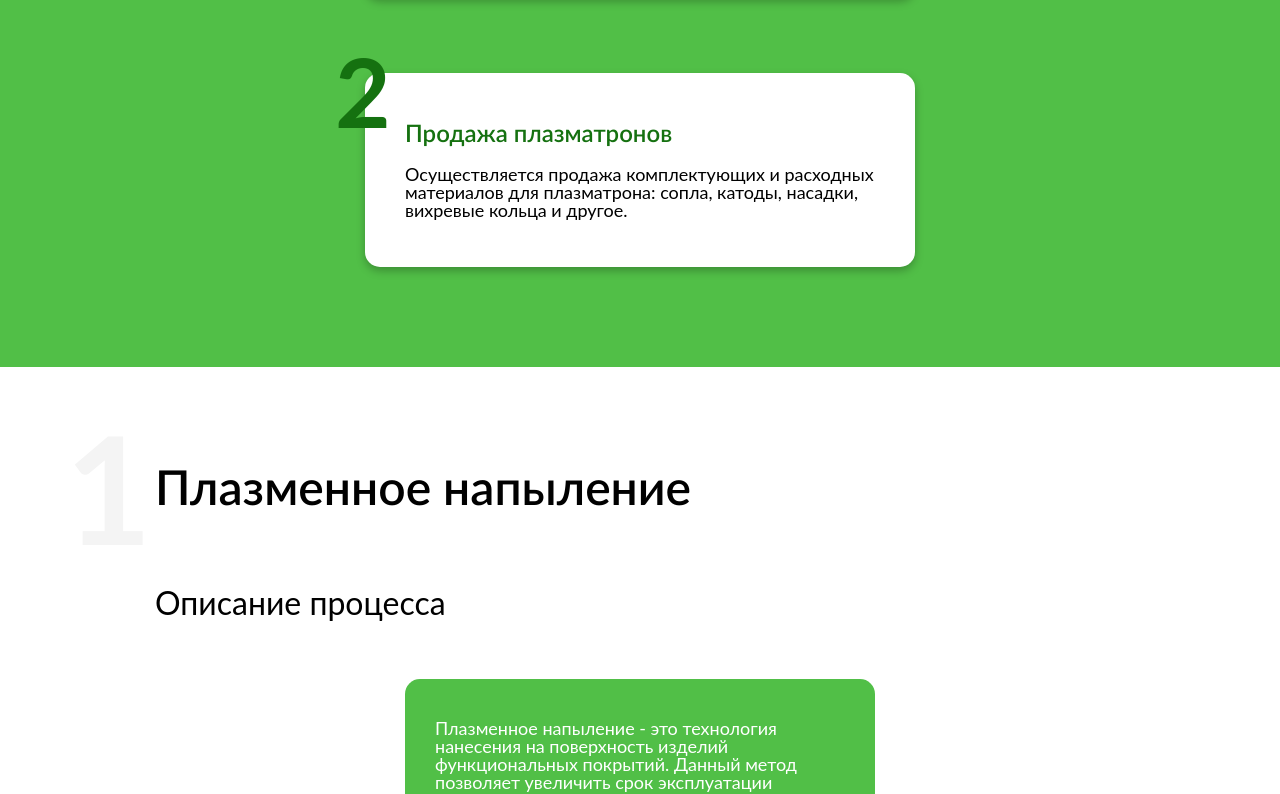
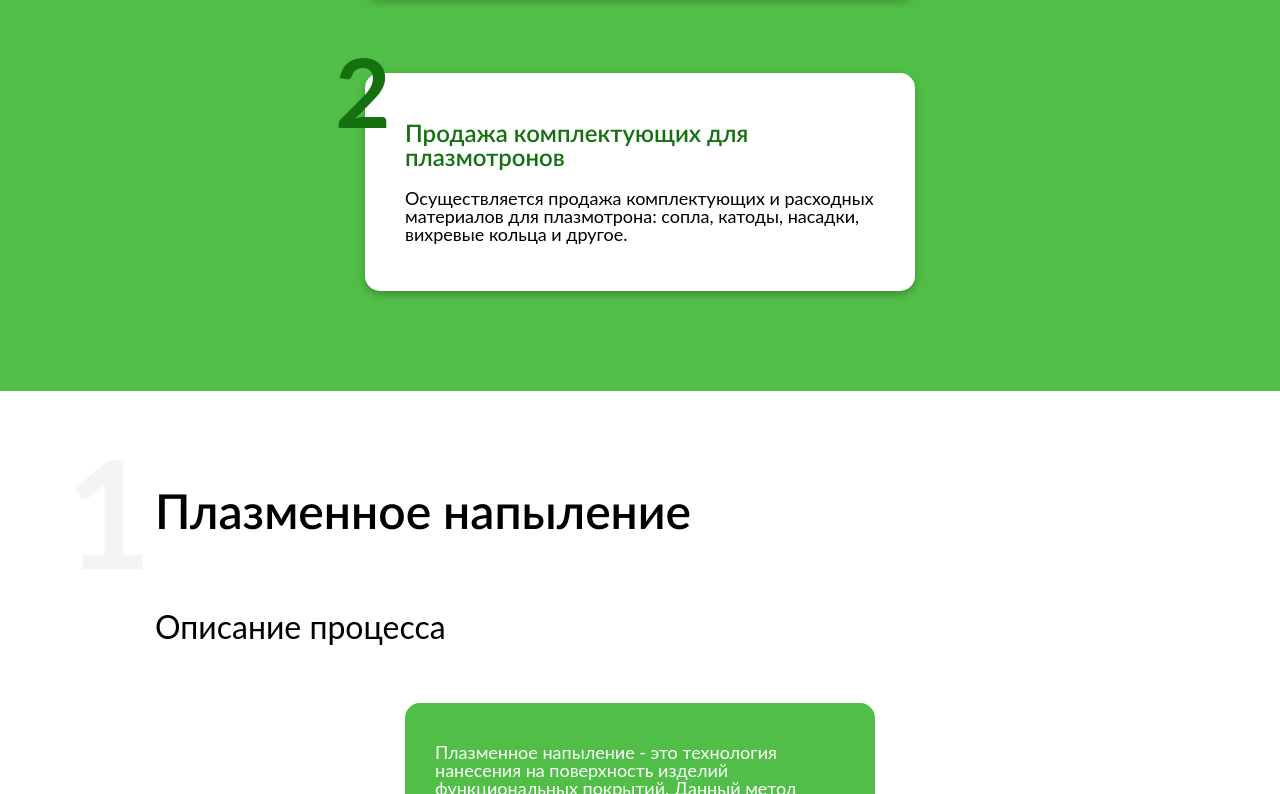
Before and after one commit to Kremix1/plasma-dynamics, a React (Create React App) app: page / in a window 1280 px wide. Shown: the part 3986-4780 px from the top of the page. Built offline with nearby package versions, Linux system fonts and the light colour scheme; a web font is replaced by a local one.

Commit message:
Правки

```diff
--- a/src/Components/LeaveRequest/LeaveRequest.jsx
+++ b/src/Components/LeaveRequest/LeaveRequest.jsx
@@ -17,7 +17,7 @@ export const LeaveRequest = () => {
             return;
         }
 
-        emailjs.sendForm('service_818q51x', 'template_dd0mmhr', form.current, 'ADQS3Y40pUo1_c19z')
+        emailjs.sendForm('service_o5tpzdc', 'template_9w0grst', form.current, 'iZj0AqSdHBWmvkoIt')
         .then((result) => {
             console.log(result.text);
         }, (error) => {
--- a/src/Components/Plasmatron/Plasmatron.tsx
+++ b/src/Components/Plasmatron/Plasmatron.tsx
@@ -193,7 +193,7 @@ export const Plasmatron: React.FC = () => {
 
                 <div className='plasmatron__craft' id='plasmatrons'>
                     <p className='plasmatron__number'>2</p>
-                    <h1 className='plasmatron__title'>Разработка плазмотронов</h1>
+                    <h1 className='plasmatron__title'>Продажа комплектующих для плазмотронов</h1>
                     <div className='plasm-tech__container'>
                         <h3 className='plasm-tech__title'>Технические характеристики</h3>
                         <div className='plasm-tech__body'>
--- a/src/Components/Requests/Requests.tsx
+++ b/src/Components/Requests/Requests.tsx
@@ -17,9 +17,9 @@ export const Requests: React.FC = () => {
                     </div>
                     <div className='requests__item'>
                         <div className='requests__number'>2</div>
-                        <h2 className='requests__item-title'>Продажа  плазматронов</h2>
+                        <h2 className='requests__item-title'>Продажа  комплектующих для плазмотронов</h2>
                         <p className='requests__item-subtitle'>Осуществляется продажа комплектующих
-                            и расходных материалов для плазматрона:
+                            и расходных материалов для плазмотрона:
                             сопла, катоды, насадки, вихревые кольца  и другое.
                         </p>
                     </div>
--- a/src/Models/plasmTech.ts
+++ b/src/Models/plasmTech.ts
@@ -9,7 +9,7 @@ export const plasmTech: IPlasmTech[] = [
         desc: '70-250 А'
     },
     {
-        title: 'Рабочее напряжение на плазматроне (при работе на воздухе)',
+        title: 'Рабочее напряжение на плазмотроне (при работе на воздухе)',
         desc: '60-100 В'
     },
     {
```
